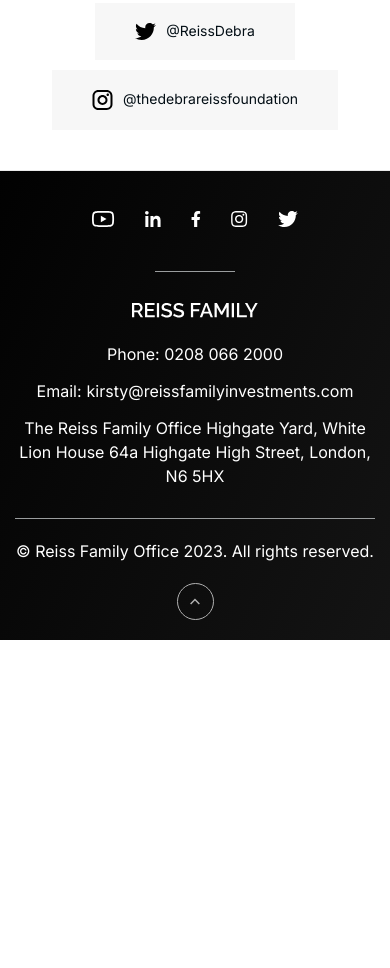
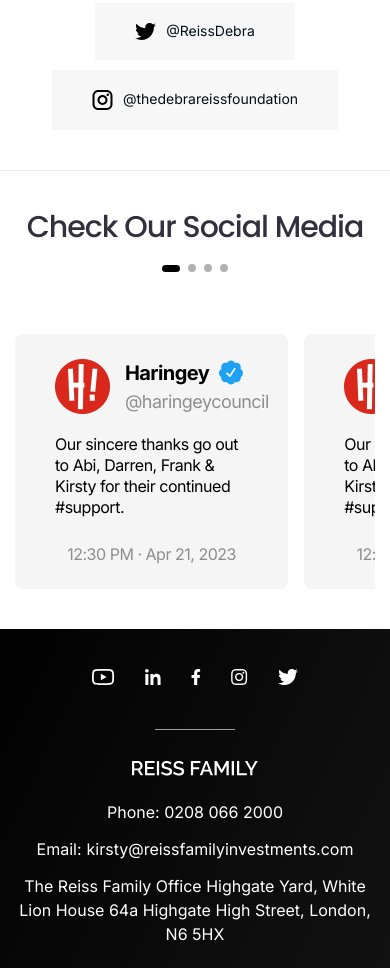
Before and after one commit to colbyeagan/lambdapartners.github.io, a website: page page-post-details.html in a window 390 px wide. Shown: the part 3815-4783 px from the top of the page. Before the commit the page ends 4455 px from the top, so only its background shows below. Drawn offline with nearby package versions, Linux system fonts and the light colour scheme.

Commit message:
responsive social media section

```diff
--- a/scss/_components.scss
+++ b/scss/_components.scss
@@ -485,6 +485,13 @@
         }
     }
     // Responsive
+    @media (max-width: 1400px){
+        .card-social-media-footer{
+            span{
+                display: none;
+            }
+        }
+    }
     @media (max-width: 390px){
         .card-social-media-footer{
             span{
--- a/scss/_page-post-details.scss
+++ b/scss/_page-post-details.scss
@@ -604,7 +604,6 @@
     }
 }
 .s-social-media__post{
-    display: none;
     .container{
         padding-top: 112px;
         padding-bottom: 112px;
@@ -649,4 +648,27 @@
             overflow: hidden;
         }
     }
+    // Responsive
+    @media (max-width: 768px){
+        .container{
+            padding-top: 60px;
+            padding-bottom: 60px;
+            .s-social-media__post__title{
+                flex-direction: column;
+                align-items: center;
+                justify-content: center;
+                gap: 20px;
+                .swiper-pagination{
+                    width: 100%;
+                }
+            }
+        }
+    }
+    @media (max-width: 480px){
+        .container{
+            padding-top: 40px;
+            padding-bottom: 40px;
+
+        }
+    }
 }
```
Also changed, not shown: css/main.css.
